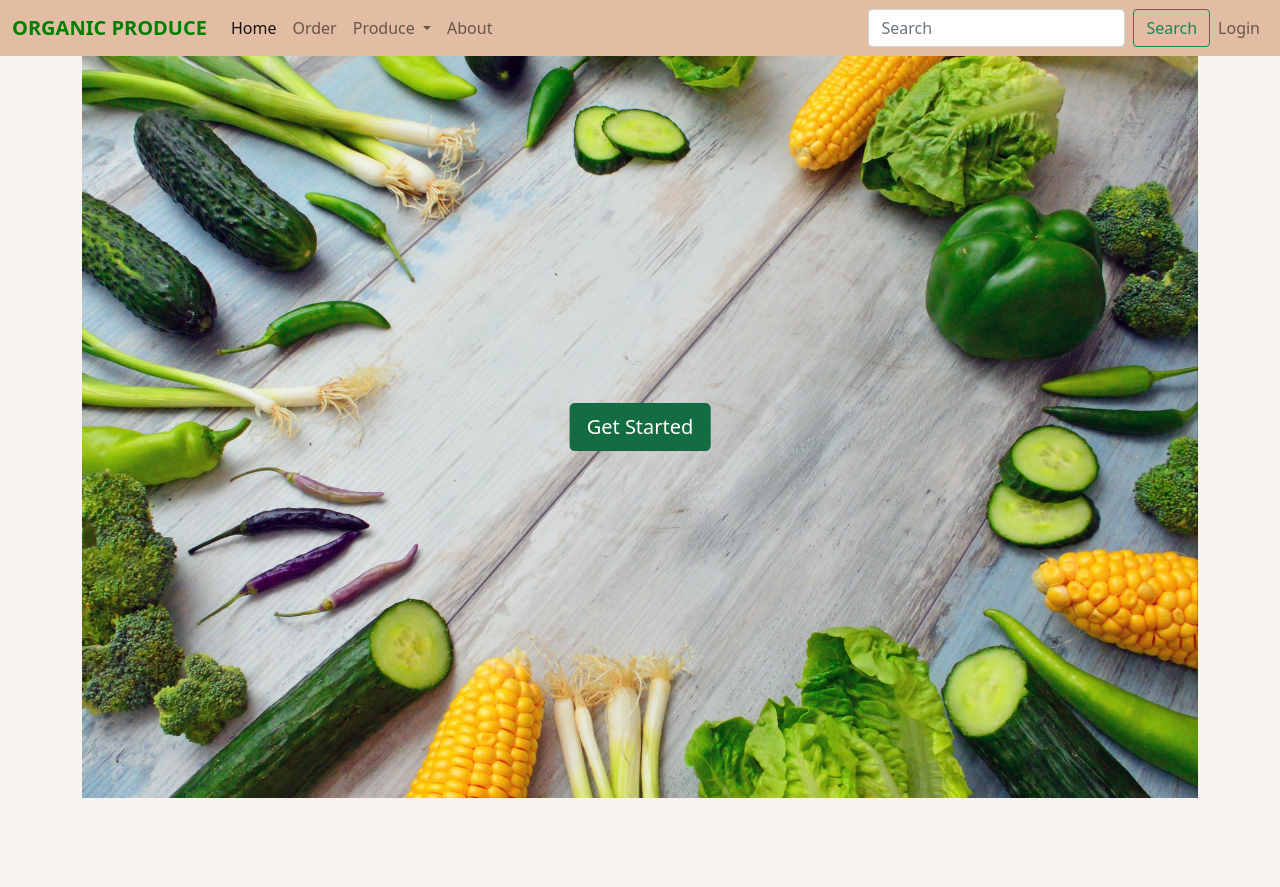
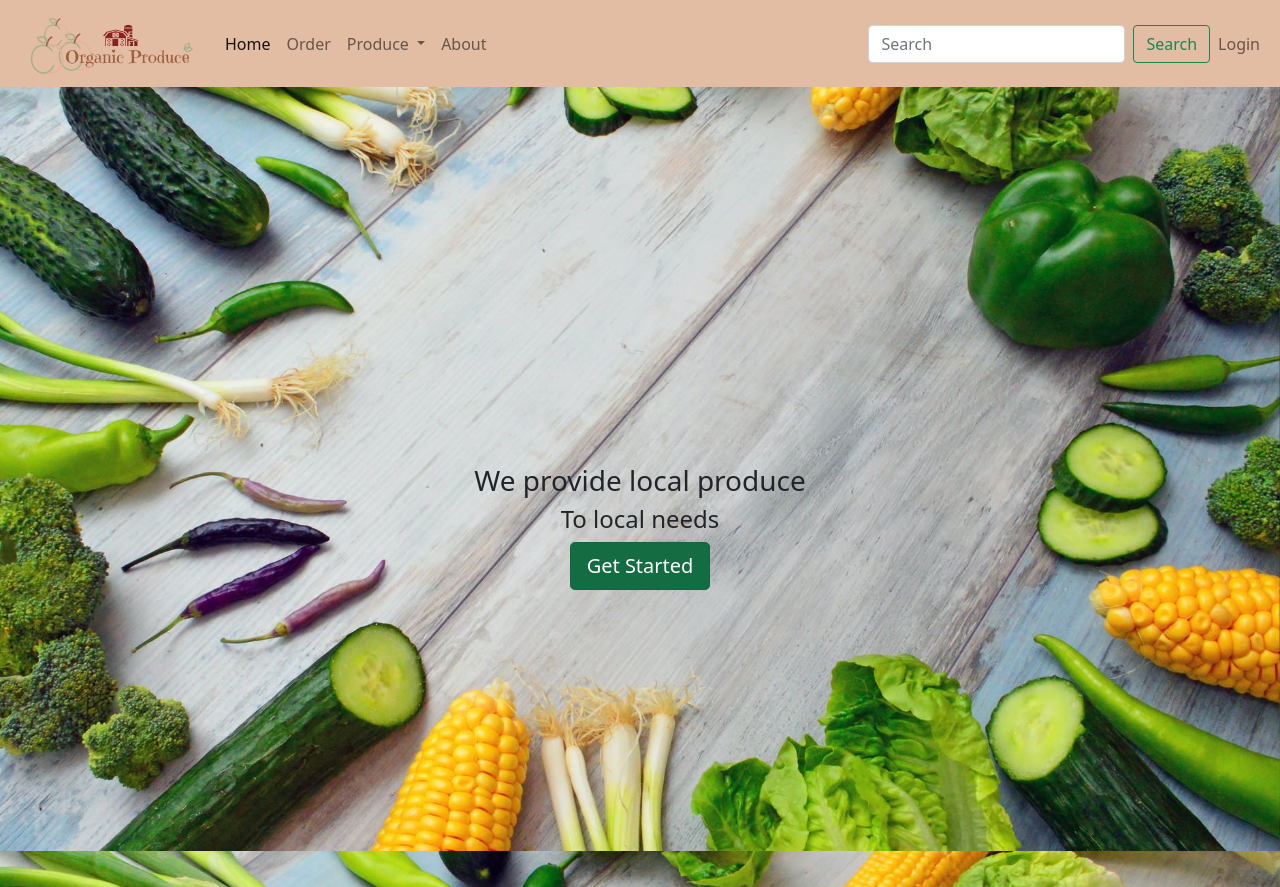
Before and after one commit to Ayoub-benkhedher/website, a PHP site: page / in a window 1280 px wide. Before the commit the page ends 798 px from the top, so only its background shows below. Run offline with PHP 8.4, Linux system fonts and the light colour scheme.

Commit message:
Relative position

```diff
--- a/index.html
+++ b/index.html
@@ -4,10 +4,14 @@
   <title>organicproduce.com</title>
   <meta charset="utf-8">
   <link rel="stylesheet" href="style.css">
-    <link href="https://cdn.jsdelivr.net/npm/bootstrap@5.0.2/dist/css/bootstrap.min.css" rel="stylesheet" integrity="sha384-EVSTQN3/azprG1Anm3QDgpJLIm9Nao0Yz1ztcQTwFspd3yD65VohhpuuCOmLASjC" crossorigin="anonymous">
-    <script src="https://cdn.jsdelivr.net/npm/bootstrap@5.0.2/dist/js/bootstrap.bundle.min.js" integrity="sha384-MrcW6ZMFYlzcLA8Nl+NtUVF0sA7MsXsP1UyJoMp4YLEuNSfAP+JcXn/tWtIaxVXM" crossorigin="anonymous"></script>
+  <link href="https://cdn.jsdelivr.net/npm/bootstrap@5.0.2/dist/css/bootstrap.min.css" rel="stylesheet"
+    integrity="sha384-EVSTQN3/azprG1Anm3QDgpJLIm9Nao0Yz1ztcQTwFspd3yD65VohhpuuCOmLASjC" crossorigin="anonymous">
+  <script src="https://cdn.jsdelivr.net/npm/bootstrap@5.0.2/dist/js/bootstrap.bundle.min.js"
+    integrity="sha384-MrcW6ZMFYlzcLA8Nl+NtUVF0sA7MsXsP1UyJoMp4YLEuNSfAP+JcXn/tWtIaxVXM"
+    crossorigin="anonymous"></script>
 
 </head>
+
 <body>
 
   <!-- <header>
@@ -22,8 +26,11 @@
   </header> -->
   <nav class="navbar navbar-expand-lg navbar-light">
     <div class="container-fluid">
-    <a id="logo" class="navbar-brand" href="#">Organic Produce</a>
-    <button class="navbar-toggler" type="button" data-bs-toggle="collapse" data-bs-target="#navbarSupportedContent" aria-controls="navbarSupportedContent" aria-expanded="false" aria-label="Toggle navigation">
+      <a class="navbar-brand" href="#">
+        <img src="assets/logo.png" alt="" width=auto height=auto>
+      </a>
+      <button class="navbar-toggler" type="button" data-bs-toggle="collapse" data-bs-target="#navbarSupportedContent"
+        aria-controls="navbarSupportedContent" aria-expanded="false" aria-label="Toggle navigation">
         <span class="navbar-toggler-icon"></span>
       </button>
       <div class="collapse navbar-collapse" id="navbarSupportedContent">
@@ -35,13 +42,16 @@
             <a class="nav-link" href="#">Order</a>
           </li>
           <li class="nav-item dropdown">
-          <a class="nav-link dropdown-toggle" href="#" id="navbarDropdown" role="button" data-bs-toggle="dropdown" aria-expanded="false">
+            <a class="nav-link dropdown-toggle" href="#" id="navbarDropdown" role="button" data-bs-toggle="dropdown"
+              aria-expanded="false">
               Produce
             </a>
             <ul class="dropdown-menu" aria-labelledby="navbarDropdown">
               <li><a class="dropdown-item" href="#">Fruits</a></li>
               <li><a class="dropdown-item" href="#">Vegetables</a></li>
-            <li><hr class="dropdown-divider"></li>
+              <li>
+                <hr class="dropdown-divider">
+              </li>
               <li><a class="dropdown-item" href="#">Show all</a></li>
             </ul>
           </li>
@@ -65,13 +75,22 @@
     </div>
   </nav>
 
-    <main>
+  <main class="container">
     <!-- <img src="assets/img2.jpeg" class="img-fluid" alt="Responsive image">
       <a href="#"  id="getstarted" class="btn btn-primary btn-lg active" role="button" aria-pressed="true">Get Started</a>-->
-      <div class="container">
-        <img src="assets/img2.jpeg" class="img-fluid" alt="Responsive image">
-        <div class="centered"><a href="#"  id="getstarted" class="btn btn-success btn-lg active" role="button" aria-pressed="true">Get Started</a></div>
+    <!-- <div class="position-relative">
+      <img src="assets/img2.jpeg" class="img-fluid" />
+      <div class="position-absolute top-50 start-50">
+        <a href="#" id="getstarted" class="btn btn-success btn-lg active" role="button" aria-pressed="true">Get
+          Started</a>
       </div>
+    </div> -->
+    <section class="content">
+      <h3>We provide local produce</h3>
+      <h4>To local needs</h4>
+      <a href="#" id="getstarted" class="btn btn-success btn-lg active" role="button" aria-pressed="true">Get
+        Started</a>
+      </section>
   </main>
 
   <footer>
@@ -98,4 +117,5 @@
       });
     </script> -->
 </body>
+
 </html>
--- a/style.css
+++ b/style.css
@@ -40,12 +40,36 @@ body{
   background-color: #f9f3ef !important;
 }
 
-.container {
+/* .container {
   position: relative !important;
   text-align: center !important;
   color: white !important;
+} */
+html, body, .container {
+  height: 100%;
 }
 
+body{
+  background-image: url("assets/img2.jpeg");
+  background-position: center center;
+  background-attachment: fixed;
+  background-repeat:no-repeat;
+  background-size:cover;
+  background-color: #e2bca3;
+
+}
+.container {
+  display: table;
+  padding-top: 80px;
+  width: 100%;
+}
+.content{
+  display: table-cell;
+  vertical-align: middle;
+  text-align: center;
+  position: relative;
+  top: -20%
+}
 
 /* Centered text */
 .centered {
```
Also changed, not shown: assets/logo.png (added). Lines whose indentation alone changed are shown as unchanged.
